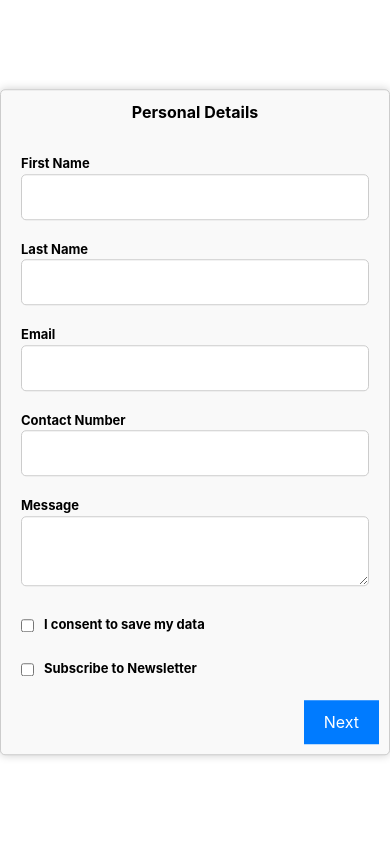
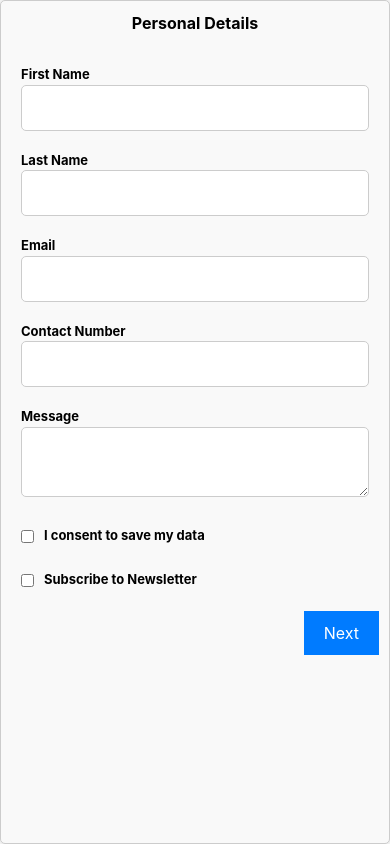
Before and after one commit to KingKreef/flux-task-2, a React (Create React App) app: page / in a window 390 px wide. Built offline with nearby package versions, Linux system fonts and the light colour scheme.

Commit message:
fix:mobile fullscreen

```diff
--- a/src/form/TravelForm.css
+++ b/src/form/TravelForm.css
@@ -74,7 +74,8 @@
 
   @media (max-width: 768px) {
     .contact-form-container {
-      max-width: 100%;
+      width: 100%;
+      height: 100%;
       padding: 10px;
     }
 
--- a/src/form/components/DateRangePicker.tsx
+++ b/src/form/components/DateRangePicker.tsx
@@ -1,6 +1,6 @@
 import DatePicker from "react-datepicker";
 import "react-datepicker/dist/react-datepicker.css";
-import "../TravelForm.css"
+
 /**
  * Get form according to step
  *
```
